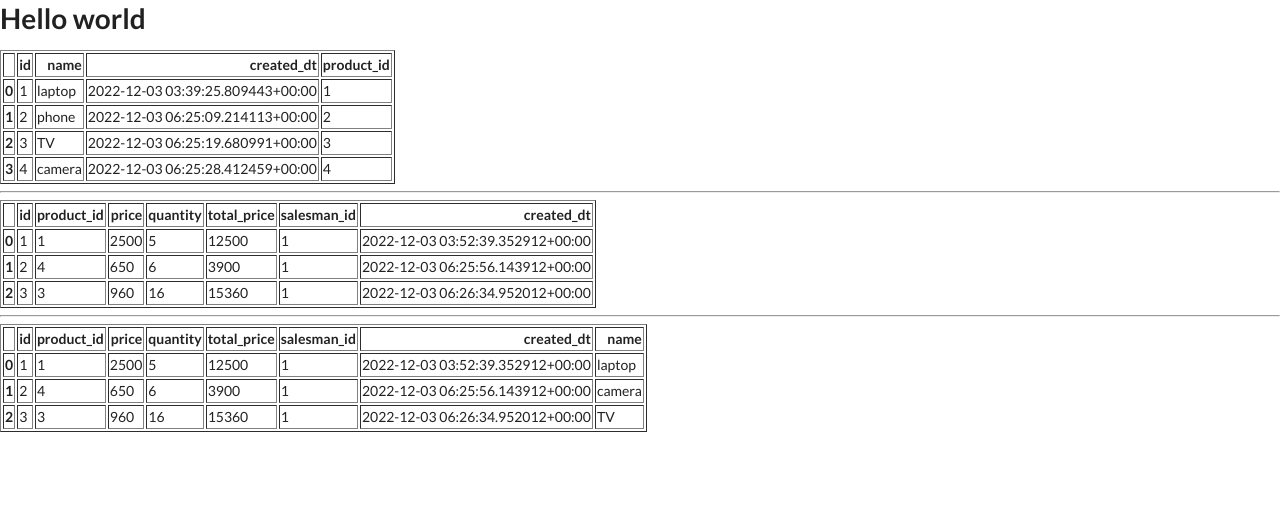
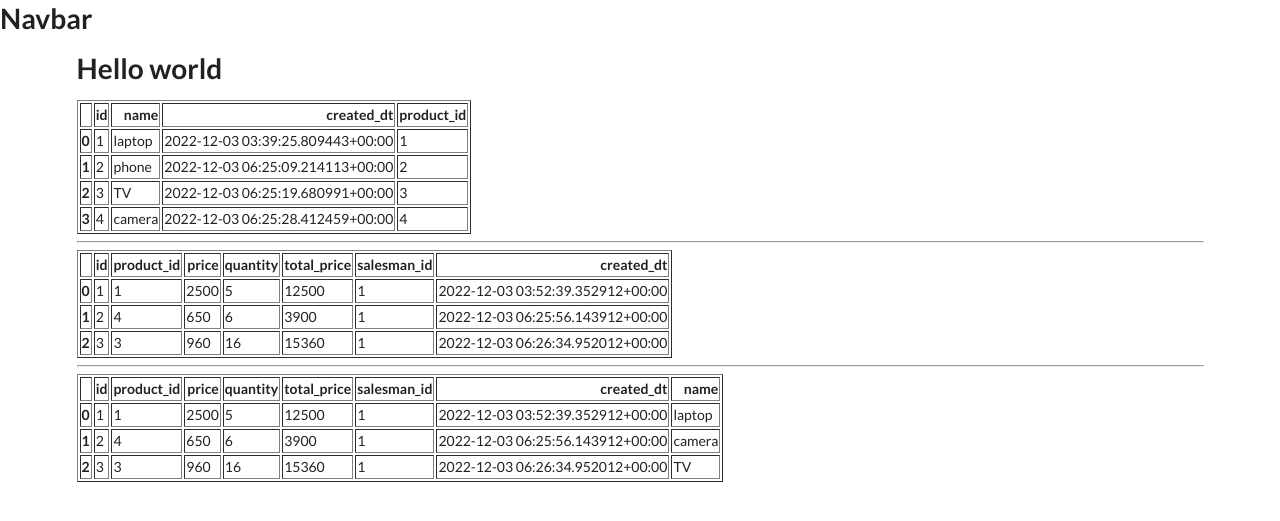
Before and after one commit to AhmedSheded/pandasDjango, a Django app: page /performance/ in a window 1280 px wide. Shown: the top 521 px of the page. Run offline with Django 4.2, Linux system fonts and the light colour scheme; data comes from the database, SQL or seed files in the repository; some libraries are stand-ins or nearby versions.

Commit message:
modify base and add navbar

```diff
--- a/src/templates/base.HTML
+++ b/src/templates/base.HTML
@@ -7,6 +7,8 @@
         <meta name="viewport" content ="width=device-width, initial-scale=1, shrink-to-fit=no">
         <!-- jQuery -->
         <script src="https://code.jquery.com/jquery-3.3.1.min.js"></script>
+        <!--Custom css-->
+        <link rel="stylesheet" type="text/css" href="{% static 'style.css' %}">
         <!-- semantic UI -->
         <link rel="stylesheet" type="text/css" href="https://cdnjs.cloudflare.com/ajax/libs/semantic-ui/2.5.0/semantic.min.css">
         <script src="https://cdnjs.cloudflare.com/ajax/libs/semantic-ui/2.5.0/semantic.min.js"></script>
@@ -16,7 +18,11 @@
         </title>
     </head>
     <body>
-        {% block content %}
-        {% endblock content %}
+        {% include 'navbar.html' %}
+        <div class="ui container">
+            {% block content %}
+            {% endblock content %}
+        </div>
+    <script src="{% static 'main.js' %}"></script>
     </body>
 </html>
--- /dev/null
+++ b/src/templates/navbar.html
@@ -0,0 +1 @@
+<h1>Navbar</h1>
```
Also changed, not shown: src/static_files/main.js (added), src/static_files/style.css (added).
